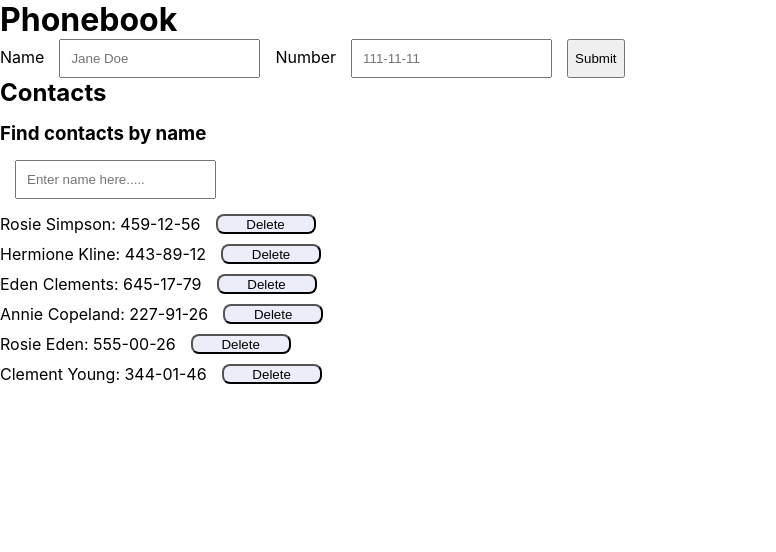
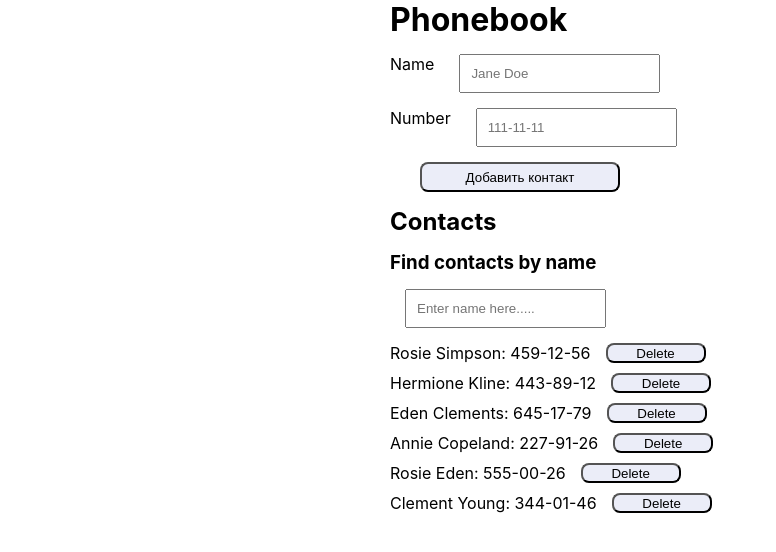
Before and after one commit to MarginTrader1/goit-react-hw-03-phonebook, a React (Create React App) app: page / in a window 1280 px wide. Shown: the top 552 px of the page, without its empty margins (0-776 px from the left). Built offline with nearby package versions, Linux system fonts and the light colour scheme.

Commit message:
добавил стили

```diff
--- a/src/components/App.jsx
+++ b/src/components/App.jsx
@@ -20,7 +20,6 @@ export class App extends Component {
   // метод добавления контакта - из компонента ContactForm возвращается submit формы ввиде объекта newContact
   addContact = newContact => {
     this.setState(prevState => {
-
       // через метод some() проверяем, есть ли в массиве объектов такое имя -> возвращает true/false
       let existWord = prevState.contacts.some(
         object => object.name === newContact.name
@@ -58,14 +57,20 @@ export class App extends Component {
   };
 
   render() {
-
     // создаем новый массив, отфильтрованный по значению filter, который передаем пропсом в компонент ContactsList
     const filteredList = this.state.contacts.filter(item =>
       item.name.toLowerCase().includes(this.state.filter.toLowerCase())
     );
 
     return (
-      <div>
+      <div
+        style={{
+          display: 'block',
+          marginLeft: 'auto',
+          marginRight: 'auto',
+          width: '500px',
+        }}
+      >
         <h1>Phonebook</h1>
         <ContactForm addContact={this.addContact} />
 
--- a/src/components/ContactForm/ContactForm.js
+++ b/src/components/ContactForm/ContactForm.js
@@ -1,6 +1,6 @@
 // используем библиотеку Formik для заполнения форм ввода
 import { Formik } from 'formik';
-import { StyledForm, StyledField, StyledError } from './ContactForm.styled';
+import { StyledForm, StyledField, StyledError, Button } from './ContactForm.styled';
 import * as Yup from 'yup';
 
 // используем библиотеку Nanoid для генерации случайного id
@@ -11,7 +11,7 @@ const phoneRegExp =
   /^\+?\d{1,4}?[ .-]?(\(\d{1,3}\))?([ .-]?\d{1,4}){1,4}([ .-]?\d{1,9})?$/;
 
 // паттерн для проверки имени
-const nameRexExp =
+const nameRegExp =
   "^[a-zA-Zа-яА-Я]+(([' \\-][a-zA-Zа-яА-Я ])?[a-zA-Zа-яА-Я]*)*$";
 
 // валидация формы через библиотеку Yup
@@ -19,7 +19,7 @@ const SignupSchema = Yup.object().shape({
   name: Yup.string()
     .min(7, 'Too Short!')
     .max(50, 'Too Long!')
-    .matches(nameRexExp, 'Неверный ввод')
+    .matches(nameRegExp, 'Неверный ввод')
     .required('Заполните поле'),
   number: Yup.string()
     .min(7, 'Too Short!')
@@ -61,7 +61,7 @@ export const ContactForm = ({ addContact }) => {
           <StyledError name="number" component="div" />
         </label>
 
-        <button type="submit">Submit</button>
+        <Button type="submit">Добавить контакт</Button>
       </StyledForm>
     </Formik>
   );
--- a/src/components/ContactForm/ContactForm.styled.js
+++ b/src/components/ContactForm/ContactForm.styled.js
@@ -2,8 +2,16 @@ import { styled } from 'styled-components';
 import { Form, Field, ErrorMessage } from 'formik';
 
 export const StyledForm = styled(Form)`
+  min-width: 300px;
+  margin-top: 15px;
+  margin-bottom: 15px;
   display: flex;
+  flex-direction: column;
   gap: 15px;
+  > label {
+    display: flex;
+    gap: 10px;
+  }
 `;
 
 export const StyledField = styled(Field)`
@@ -14,3 +22,13 @@ export const StyledField = styled(Field)`
 export const StyledError = styled(ErrorMessage)`
   color: red;
 `;
+
+export const Button = styled.button`
+  margin-left: 30px;
+
+  width: 200px;
+  height: 30px;
+  border-radius: 8px;
+  background-color: #3f51b51a;
+  cursor: pointer;
+`;
```
